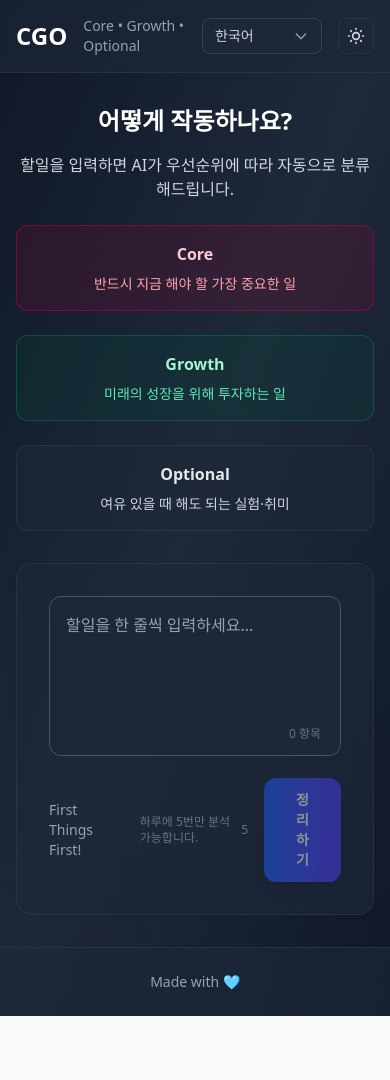
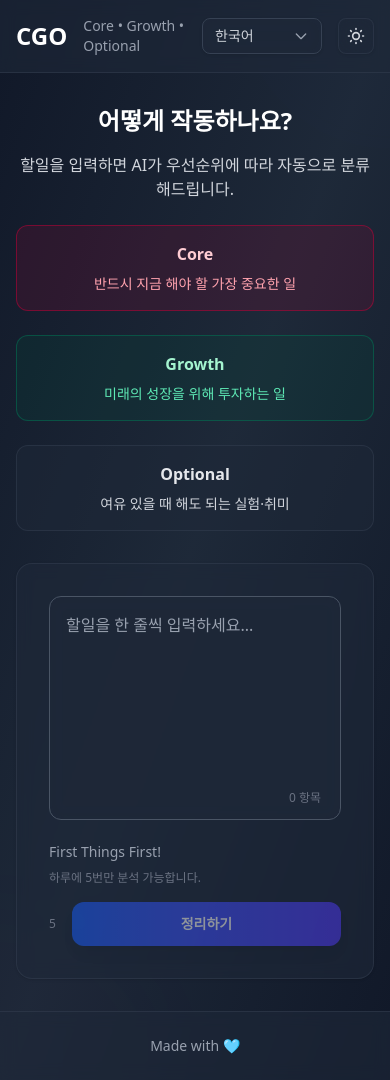
Before and after one commit to hi-rachel/CGO, a Next.js app: page / in a window 390 px wide. Before the commit the page ends 1016 px from the top, so only its background shows below. Built offline with nearby package versions, Linux system fonts and the light colour scheme.

Commit message:
chore(InputBox): 모바일 반응형 고려 높이 수정

```diff
--- a/src/components/InputBox.tsx
+++ b/src/components/InputBox.tsx
@@ -28,7 +28,7 @@ export default function InputBox({
               value={value}
               onChange={(e) => onChange(e.target.value)}
               placeholder={getTranslation(language, "placeholder")}
-              className="w-full h-40 p-4 border border-gray-300 dark:border-gray-600 rounded-xl focus:outline-none focus:ring-2 focus:ring-blue-500 focus:border-transparent resize-none font-medium text-gray-900 dark:text-gray-100 placeholder-gray-500 dark:placeholder-gray-400 bg-white/80 dark:bg-gray-800/80 backdrop-blur-sm transition-all duration-200"
+              className="w-full h-56 sm:h-40 p-4 border border-gray-300 dark:border-gray-600 rounded-xl focus:outline-none focus:ring-2 focus:ring-blue-500 focus:border-transparent resize-none font-medium text-gray-900 dark:text-gray-100 placeholder-gray-500 dark:placeholder-gray-400 bg-white/80 dark:bg-gray-800/80 backdrop-blur-sm transition-all duration-200"
               style={{
                 scrollbarWidth: "thin",
                 scrollbarColor: "rgb(156 163 175) transparent",
@@ -41,8 +41,8 @@ export default function InputBox({
             </div>
           </div>
 
-          <div className="flex items-center justify-between">
-            <div className="flex items-center space-x-4">
+          <div className="flex flex-col sm:flex-row sm:items-center sm:justify-between space-y-4 sm:space-y-0">
+            <div className="flex flex-col sm:flex-row sm:items-center space-y-2 sm:space-y-0 sm:space-x-4">
               <p className="text-sm text-gray-500 dark:text-gray-400 font-medium">
                 {getTranslation(language, "firstThingsFirst")}!
               </p>
@@ -50,7 +50,7 @@ export default function InputBox({
                 {getTranslation(language, "requestLimitInfo")}
               </p>
             </div>
-            <div className="flex items-center space-x-4">
+            <div className="flex items-center justify-between sm:justify-end space-x-4">
               <p className="text-xs text-gray-400 dark:text-gray-500">
                 {Math.max(
                   0,
@@ -63,15 +63,23 @@ export default function InputBox({
               <button
                 onClick={onOrganize}
                 disabled={!value.trim() || loading}
-                className="px-8 py-3 bg-gradient-to-r from-blue-600 to-indigo-600 text-white rounded-xl hover:from-blue-700 hover:to-indigo-700 disabled:opacity-50 disabled:cursor-not-allowed transition-all duration-200 font-semibold text-sm shadow-lg hover:shadow-xl transform hover:scale-105 disabled:transform-none"
+                className="flex-1 sm:flex-none px-6 sm:px-8 py-3 bg-gradient-to-r from-blue-600 to-indigo-600 text-white rounded-xl hover:from-blue-700 hover:to-indigo-700 disabled:opacity-50 disabled:cursor-not-allowed transition-all duration-200 font-semibold text-sm shadow-lg hover:shadow-xl transform hover:scale-105 disabled:transform-none"
               >
                 {loading ? (
-                  <div className="flex items-center space-x-2">
+                  <div className="flex items-center justify-center space-x-2">
                     <div className="w-4 h-4 border-2 border-white border-t-transparent rounded-full animate-spin"></div>
-                    <span>{getTranslation(language, "organizingButton")}</span>
+                    <span className="hidden sm:inline">
+                      {getTranslation(language, "organizingButton")}
+                    </span>
+                    <span className="sm:hidden">분석중...</span>
                   </div>
                 ) : (
-                  getTranslation(language, "organizeButton")
+                  <>
+                    <span className="hidden sm:inline">
+                      {getTranslation(language, "organizeButton")}
+                    </span>
+                    <span className="sm:hidden">정리하기</span>
+                  </>
                 )}
               </button>
             </div>
```
